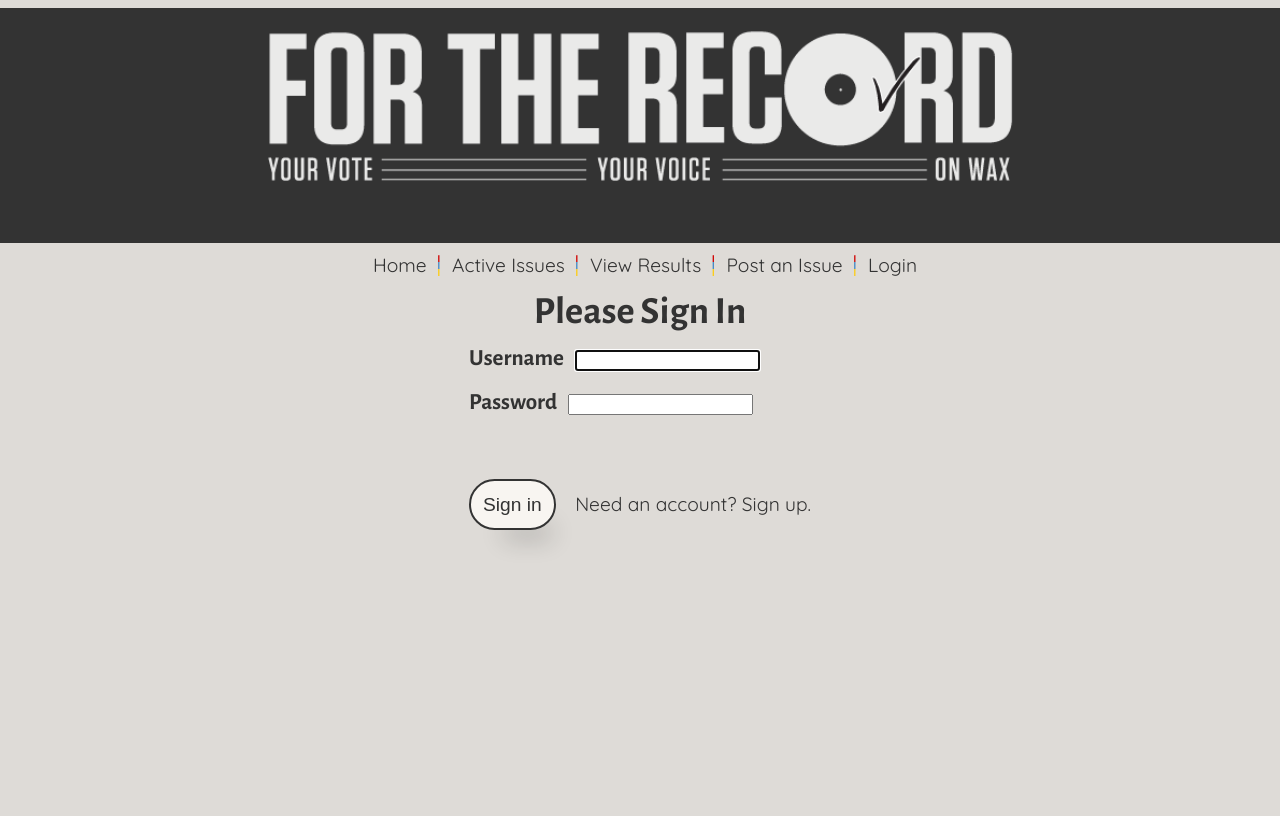
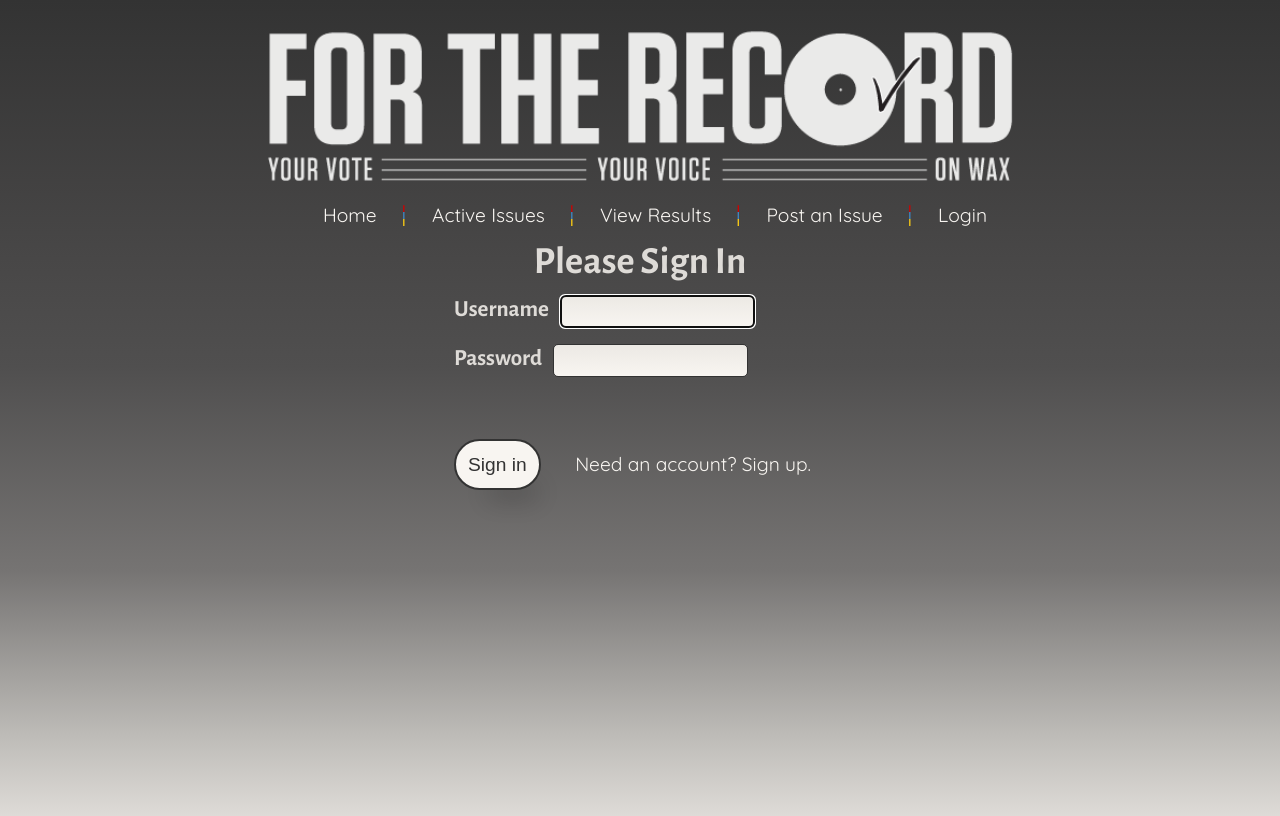
Before and after one commit to tjgavlak/Ranked-Choice-Voting-Application, a Vue app in the folder vue/: page /login in a window 1280 px wide. Built offline with nearby package versions, Linux system fonts and the light colour scheme; a web font is replaced by a local one.

Commit message:
Add gradient styling to page and text boxes, additional text area styling

```diff
--- a/vue/src/App.vue
+++ b/vue/src/App.vue
@@ -45,16 +45,24 @@
 }
 
 body {
-  background-color: #dedbd7;
+  /* background-color: #dedbd7; */
   font-family: "Alegreya Sans", sans-serif;
   font-size: 1.2em;
+  color: #dedbd7;
   height: 100vh;
   max-width: 100%;
   overflow-x: hidden;
+  background: linear-gradient(to bottom,
+  rgba(51,51,51,1) 0%,
+  rgba(71,70,70,1) 30%,
+  rgba(80,79,79,1) 45%,
+  rgba(118,116,115,1) 70%,
+  rgba(189,187,183,1) 90%,
+  rgba(222,219,215,1) 100%) /* This is the gradient in the header (obvs)*/
 }
 
 #nav {
-  padding-top: 10px;
+  padding-left: 20px;
 }
 
 .pipe {
@@ -76,38 +84,39 @@ body {
 a {
   margin-left: 10px;
   font-family: "Quicksand", sans-serif;
-  color: #333;
+  color: #f8f5f1;
   text-decoration: none;
   font-size: 1em;
+  padding: 0 15px;
 }
 
 a:hover {
-  text-shadow: 1px 1px 2px #333;
+  text-shadow: 1px 1px 2px #f8f5f1;
 }
 
 header {
   display: flex;
   justify-content: center;
-  background-color: #333;
+  /* background-color: #333; */
   background-size: cover;
   width: 100vw;
 }
 
 p {
   font-family: "Quicksand", sans-serif;
-  color: #333;
+  color: #dedbd7;
   text-indent: 30px;
   margin-top: 0px;
   margin-left: 1em;
   margin-right: 1em;
-  font-size: 1.5em;
+  font-size: 1.2em;
 }
 
 img {
   width: 100vh;
   margin-left: auto;
   margin-right: auto;
-  margin-bottom: 45px;
+  margin-bottom: 5px;
   margin-top: 5px;
 }
 
@@ -192,7 +201,7 @@ button:focus {
   justify-items:auto;
   align-items: stretch;
   border: 3px solid #333;
-  border-radius: 25px;
+  border-radius: 5px;
 
 }
 
@@ -211,11 +220,25 @@ input[type=time] {
 
 input {
   margin-left: 5px;
+  /* gradient by nlg */
+  background: linear-gradient(to bottom, #ece9e4, #f8f5f1);
+  color: #333;
+  padding: 8px;
+  border-radius: 5px;
+  border: 1px solid #333;
+}
+
+#genre {
+  /* gradient by nlg */
+  background: linear-gradient(to bottom, #ece9e4, #f8f5f1);
+  color: #333;
+  padding: 8px;
+  border-radius: 5px;
+  border: 1px solid #333;
 }
 
 .post-buttons {
   grid-area: buttons;
-  color: deeppink;
 }
 
 .post-close {
@@ -248,6 +271,12 @@ input {
 textarea {
   width: 300px;
   height: 100px;
+  /* gradient by nlg */
+  background: linear-gradient(to bottom, #ece9e4, #f8f5f1);
+  color: #333;
+  padding: 8px;
+  border-radius: 5px;
+  border: 1px solid #333;
 }
 
 @media screen and (max-width: 768px) {
@@ -263,11 +292,11 @@ textarea {
 }
 
 table {
-  color: #333;
+  color: #dedbd7;
   margin-top: 35px;
   padding: 20px;
   border: 3px solid #333;
-  border-radius: 25px;
+  border-radius: 5px;
   justify-content: center;
 }
 
@@ -282,28 +311,28 @@ td {
 
 #required {
   font-family: "Quicksand", sans-serif;
-  color: #333;
+  color: #dedbd7;
   font-size: 0.7em;
   font-style: italic;
   font-weight: bold;
 }
 
 h1 {
-  color: #333;
+  color: #dedbd7;
   font-size: 2em;
   text-align: center;
   margin: 10px;
 }
 
 h2 {
-  color: #333;
+  color: #dedbd7;
   font-size: 1em;
   font-weight: bold;
 }
 
 label {
   text-align: center;
-  color: #333;
+  color: #dedbd7;
   font-size: larger;
   font-weight: bold;
 }
@@ -326,9 +355,9 @@ label {
 .winner:first-child {
   margin-top: 80px;
   margin-bottom: 15px;
-  border-left: 2px solid #333;
+  border-left: 2px solid #dedbd7;
   border-width: 10px;
-  color: #333;
+  color: #dedbd7;
   font-size: 2em;
   font-weight: bolder;
   font-style: italic;
--- a/vue/src/components/DraggableVote.vue
+++ b/vue/src/components/DraggableVote.vue
@@ -108,5 +108,15 @@ export default {
   margin: 5px 10px;
   padding: 5px 10px;
   min-width: 150px;
+
+  /* gradient by nlg */
+  background: linear-gradient(to bottom, #ece9e4, #f8f5f1);
+  color: #333;
+  padding: 8px;
+  border-radius: 5px;
+  border: 1px solid #333;
 }
+
+
+
 </style>
--- a/vue/src/views/Home.vue
+++ b/vue/src/views/Home.vue
@@ -4,6 +4,8 @@
       <!-- <header><img src="@/assets/FTR.png" /></header> -->
       <h1>Welcome</h1>
       <p>A ranked-choice voting app that enables community members to submit issues for polling and allows them to vote on these issues using a preferential ballot system. The app provides relevant information about each issue and tallies the results based on the collective preferences of registered voters. This promotes community engagement and ensures that the most important issues are addressed.</p>
+      <h3>How does this work?</h3>
+      <p>We use the Borda Count voting method. Borda count voting is a way of voting that assigns points to each choice based on their rank. The benefits of this voting system include promoting compromise, avoiding the spoiler effect, being easy to understand, and discouraging strategic voting. It's a fair and effective method of voting that accurately reflects each voter's preferences.</p>
     </div>
   </div>
 </template>
@@ -18,8 +20,12 @@ export default {
 h1 {
   margin-top: 50px;
   margin-bottom: 0px;
-  color: #333;
+  color: #837f79;
   text-shadow: 2px 2px 0px #fccc13, 4px 4px 0px #3f88c5, 6px 6px 0px #d00000;
   font-size: 4em;
 }
+h3 {
+  text-align: center;
+  font-size: 2em;
+}
 </style>
```
